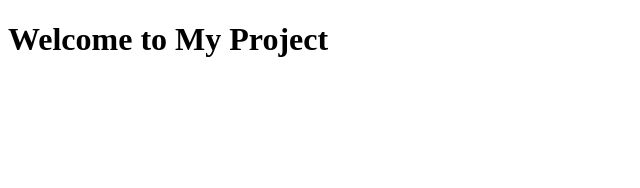
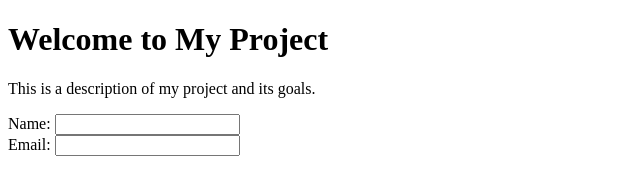
Before and after one commit to mohamedkhammeri/git-workflow-exercise, a plain HTML site: page index.html in a window 1280 px wide. Shown: the whole page, without its empty margins (0-640 px from the left). Drawn offline with Linux system fonts and the light colour scheme.

Commit message:
new update

```diff
--- a/index.html
+++ b/index.html
@@ -5,9 +5,18 @@
 </head>
 <body>
 <h1>Welcome to My Project</h1>
+<p>This is a description of my project and its goals.</p>
+
 <form>
+<label for="name">Name:</label>
+<input type="text" id="name" name="name"><br>
+
+<label for="email">Email:</label>
+<input type="email" id="email" name="email"><br>
 </form>
+
 <script>
+
 </script>
 </body>
 </html>
```
Lines whose indentation alone changed are shown as unchanged.
